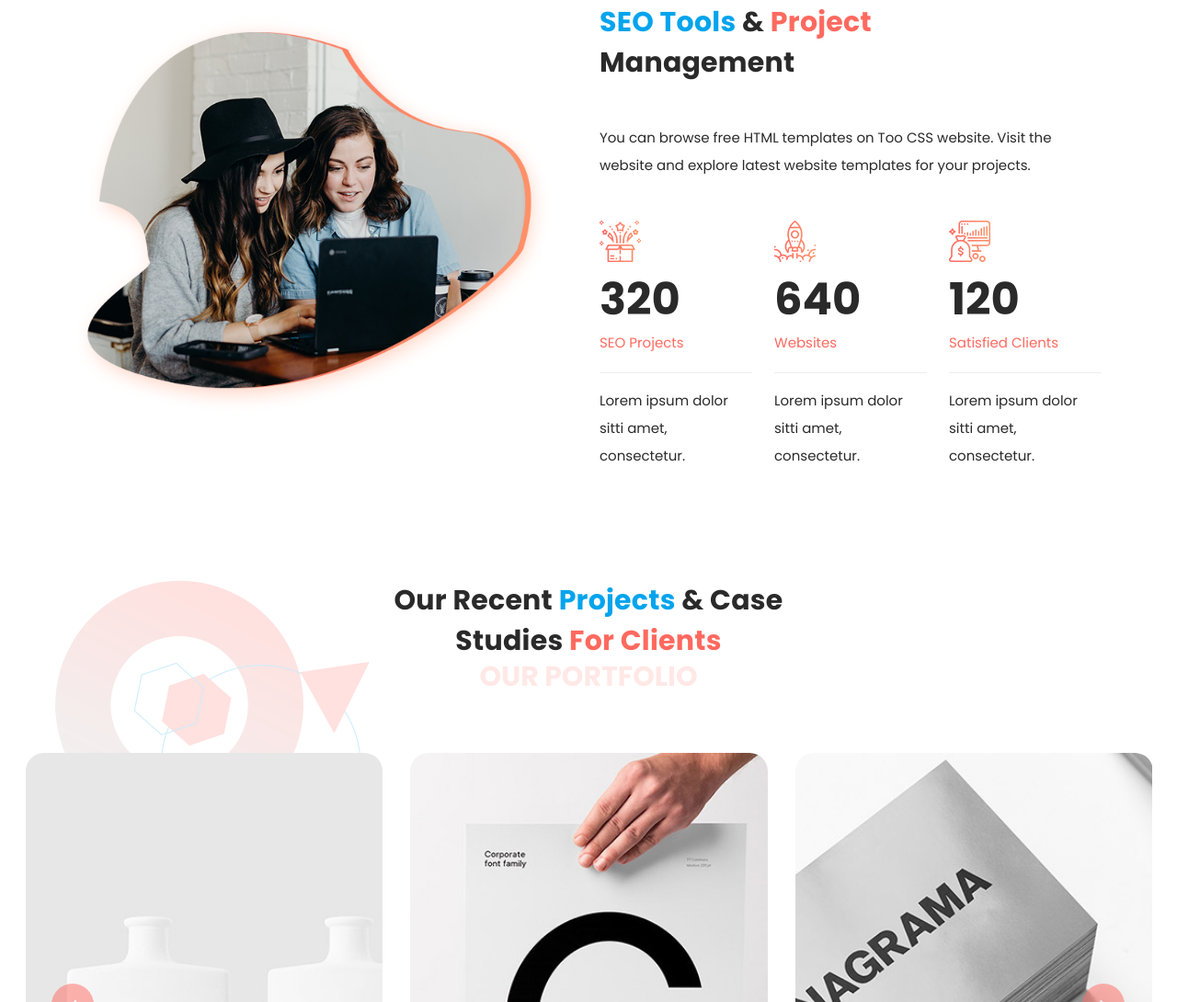
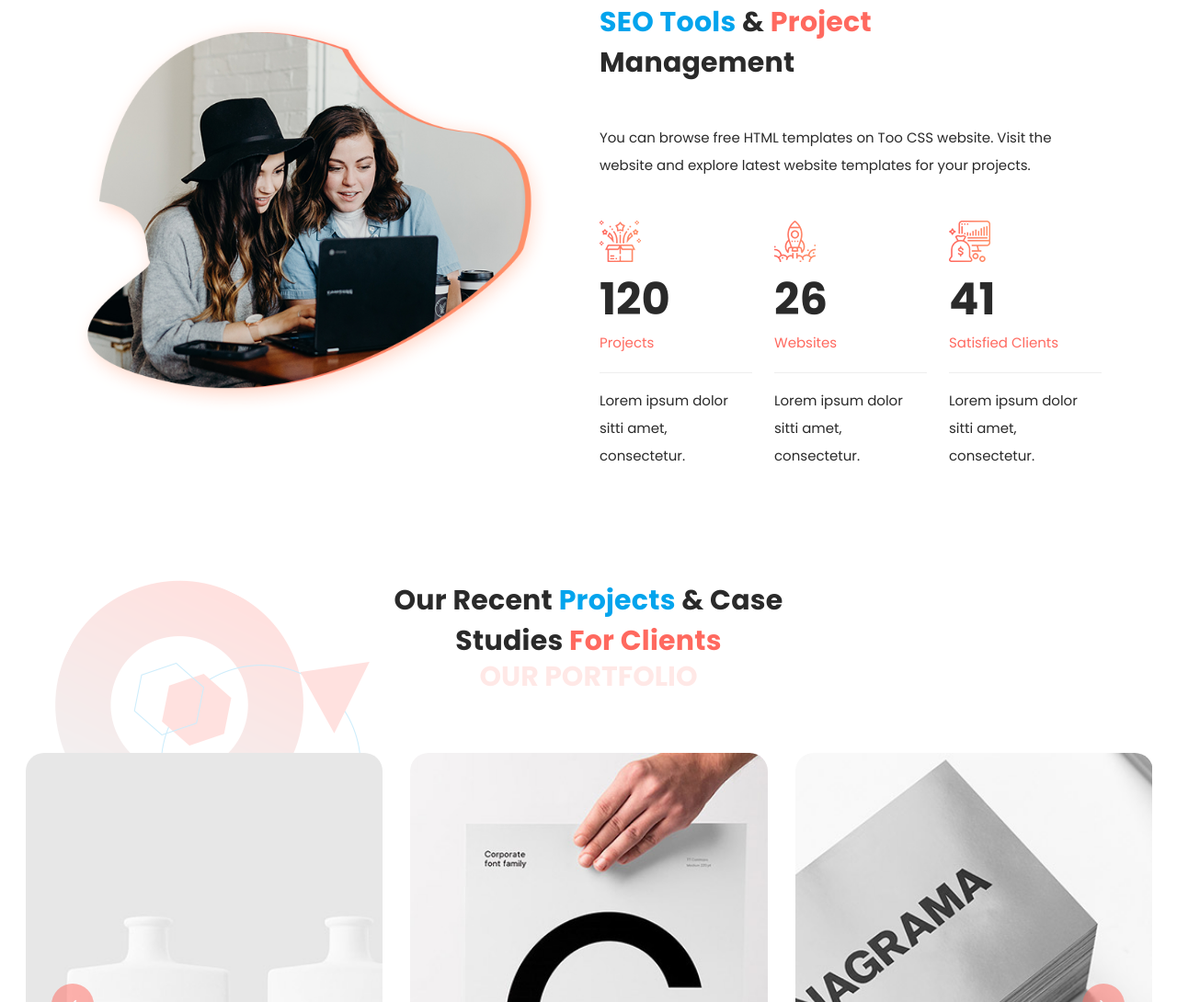
Before and after one commit to imemeraja/a2zcorporation, a plain HTML site: page index.html in a window 1280 px wide. Shown: the part 1651-2741 px from the top of the page at 92% size. Drawn offline with Linux system fonts and the light colour scheme.

Commit message:
Update index.html

```diff
--- a/index.html
+++ b/index.html
@@ -100,7 +100,7 @@
                       <a href="#services">Our Services</a>
                     </div>
                     <div class="call-button">
-                      <a href="+917667070707"><i class="fa fa-phone"></i> +91 7667070707</a>
+                      <a href="7667070707"><i class="fa fa-phone"></i> +91 7667070707</a>
                     </div>
                   </div>
                 </div>
@@ -229,8 +229,8 @@
                     <div class="icon">
                       <img src="assets/images/service-icon-01.png" alt="">
                     </div>
-                    <div class="count-digit">320</div>
-                    <div class="count-title">SEO Projects</div>
+                    <div class="count-digit">120</div>
+                    <div class="count-title">Projects</div>
                     <p>Lorem ipsum dolor sitti amet, consectetur.</p>
                   </div>
                 </div>
@@ -241,7 +241,7 @@
                     <div class="icon">
                       <img src="assets/images/service-icon-02.png" alt="">
                     </div>
-                    <div class="count-digit">640</div>
+                    <div class="count-digit">26</div>
                     <div class="count-title">Websites</div>
                     <p>Lorem ipsum dolor sitti amet, consectetur.</p>
                   </div>
@@ -253,7 +253,7 @@
                     <div class="icon">
                       <img src="assets/images/service-icon-03.png" alt="">
                     </div>
-                    <div class="count-digit">120</div>
+                    <div class="count-digit">41</div>
                     <div class="count-title">Satisfied Clients</div>
                     <p>Lorem ipsum dolor sitti amet, consectetur.</p>
                   </div>
```
